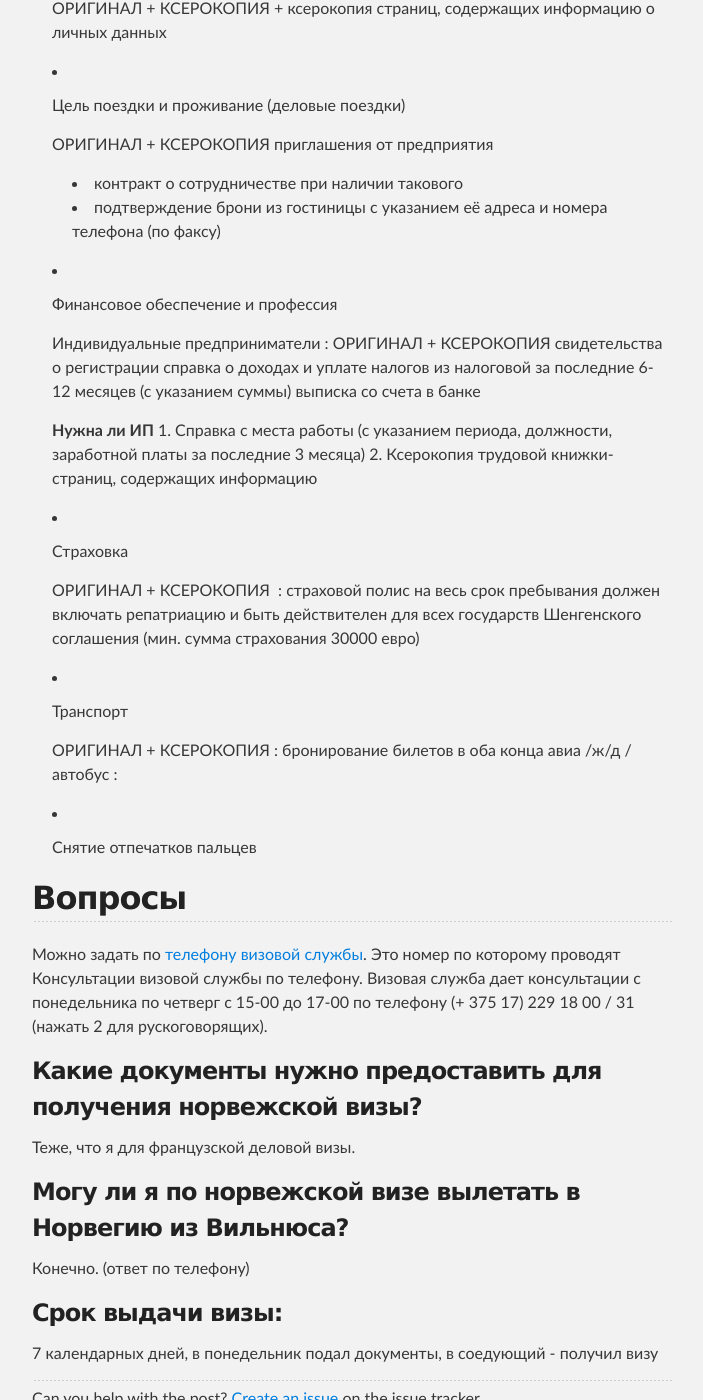
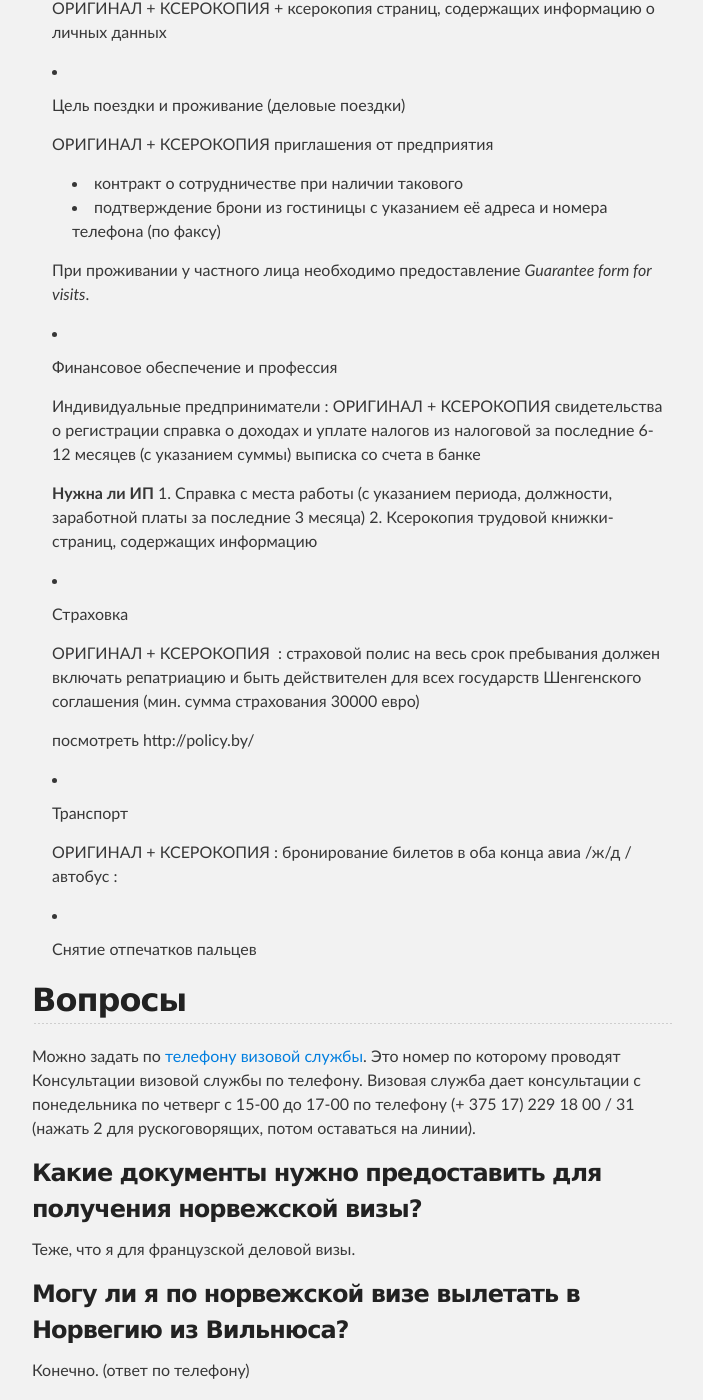
Before and after one commit to irnc/irnc.github.com, a Jekyll site: the page built from _posts/personal/2012-11-03-norwegian-visa.md, in a window 1280 px wide and 1400 px high, scrolled down 1144 px. Shown: the whole window, without its empty margins (288-991 px from the left). Built offline with Jekyll 4.4.1, drawn with Linux system fonts in a browser that asks for light colours.

Commit message:
Added posts in development

```diff
--- a/_posts/personal/2012-11-03-norwegian-visa.md
+++ b/_posts/personal/2012-11-03-norwegian-visa.md
@@ -38,6 +38,9 @@ title: Получение норвежской визы с целью делов
     + контракт о сотрудничестве при наличии такового
     + подтверждение брони из гостиницы c указанием её адреса и номера телефона (по факсу)
 
+    При проживании у частного лица необходимо предоставление *Guarantee form for
+    visits*.
+
 *   Финансовое обеспечение и профессия
 
     Индивидуальные предприниматели :
@@ -51,6 +54,8 @@ title: Получение норвежской визы с целью делов
 
     ОРИГИНАЛ + КСЕРОКОПИЯ  : страховой полис на весь срок пребывания должен включать репатриацию и быть действителен для всех государств Шенгенского соглашения (мин. сумма страхования 30000 евро)
 
+    посмотреть http://policy.by/
+
 *   Транспорт
 
     ОРИГИНАЛ + КСЕРОКОПИЯ : бронирование билетов в оба конца авиа /ж/д / автобус :
@@ -59,7 +64,7 @@ title: Получение норвежской визы с целью делов
 
 ## Вопросы
 
-Можно задать по [телефону визовой службы][visa-tel]. Это номер по которому проводят Консультации визовой службы по телефону. Визовая служба дает консультации с понедельника по четверг с 15-00 до 17-00 по телефону (+ 375 17) 229 18 00 / 31 (нажать 2 для рускоговорящих).
+Можно задать по [телефону визовой службы][visa-tel]. Это номер по которому проводят Консультации визовой службы по телефону. Визовая служба дает консультации с понедельника по четверг с 15-00 до 17-00 по телефону (+ 375 17) 229 18 00 / 31 (нажать 2 для рускоговорящих, потом оставаться на линии).
 
 ### Какие документы нужно предоставить для получения норвежской визы?
 
```
Also changed, not shown: _posts/2012-10-22-derby-myths.md (added, +20 -0 lines), _posts/derby/2012-11-28-problems-faq.md (added, +13 -0 lines), _posts/individual-entrepreneur/2012-11-22-belarus-banking.md (added, +7 -0 lines).
